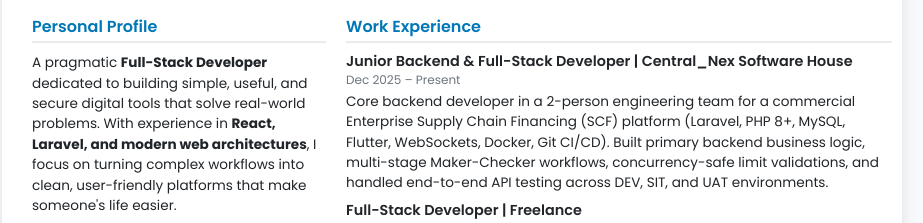
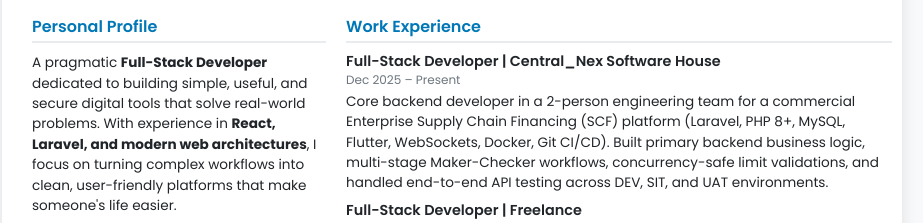
Before and after one commit to KhantKyawLin/KKL_PORTFOLIO, a plain HTML site: page cv.html in a window 1280 px wide. Shown: the part 188-411 px from the top of the page, without its empty margins (188-1111 px from the left). Drawn offline with nearby package versions, Linux system fonts and the light colour scheme.

Commit message:
update job title to Full-Stack Developer | Central_Nex Software House

```diff
--- a/cv.html
+++ b/cv.html
@@ -255,7 +255,7 @@
                     <h4 class="section-title">Work Experience</h4>
                     <ul class="timeline">
                         <li>
-                            <h6>Junior Backend & Full-Stack Developer | Central_Nex Software House</h6>
+                            <h6>Full-Stack Developer | Central_Nex Software House</h6>
                             <small>Dec 2025 – Present</small>
                             <p>Core backend developer in a 2-person engineering team for a commercial Enterprise Supply Chain Financing (SCF) platform (Laravel, PHP 8+, MySQL, Flutter, WebSockets, Docker, Git CI/CD). Built primary backend business logic, multi-stage Maker-Checker workflows, concurrency-safe limit validations, and handled end-to-end API testing across DEV, SIT, and UAT environments.</p>
                         </li>
```
Also changed, not shown: index.html (+1 -1 lines).
